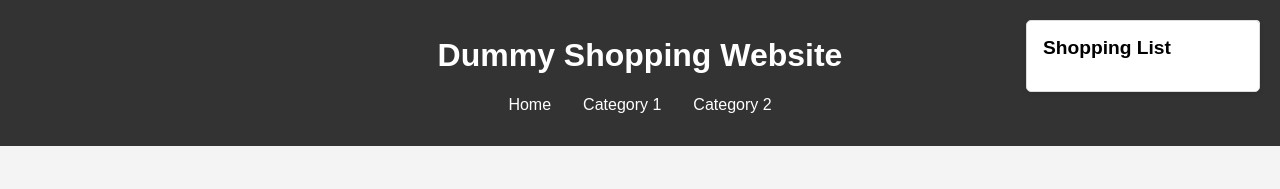
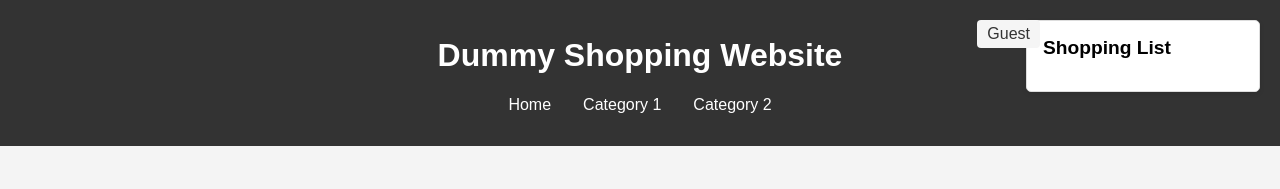
Before and after one commit to Iroha1132/4210phase1, a plain HTML site: page public/index.html in a window 1280 px wide. Shown: the top 189 px of the page. Drawn offline with Linux system fonts and the light colour scheme; no server answers.

Commit message:
Update styles.css

```diff
--- a/public/css/styles.css
+++ b/public/css/styles.css
@@ -11,6 +11,8 @@ header {
   color: #fff;
   padding: 1rem;
   text-align: center;
+  position: relative; /* 为绝对定位的子元素提供参考 */
+  min-height: 60px; /* 确保有足够空间 */
 }
 
 nav ul {
@@ -111,6 +113,7 @@ footer {
   width: 200px;
   padding: 1rem;
   transition: all 0.3s ease;
+  z-index: 99; /* 确保在用户状态下方 */
 }
 
 .shopping-list:hover {
@@ -164,11 +167,13 @@ footer {
 .user-status {
   position: absolute;
   top: 20px;
-  right: 20px;
+  right: 240px; /* 留出购物车的空间 */
   cursor: pointer;
   padding: 5px 10px;
   background-color: #f5f5f5;
   border-radius: 4px;
+  color: #333; /* 添加文字颜色 */
+  z-index: 100; /* 确保在导航栏上方 */
 }
 
 .user-status:hover {
```
Lines whose indentation alone changed are shown as unchanged.
